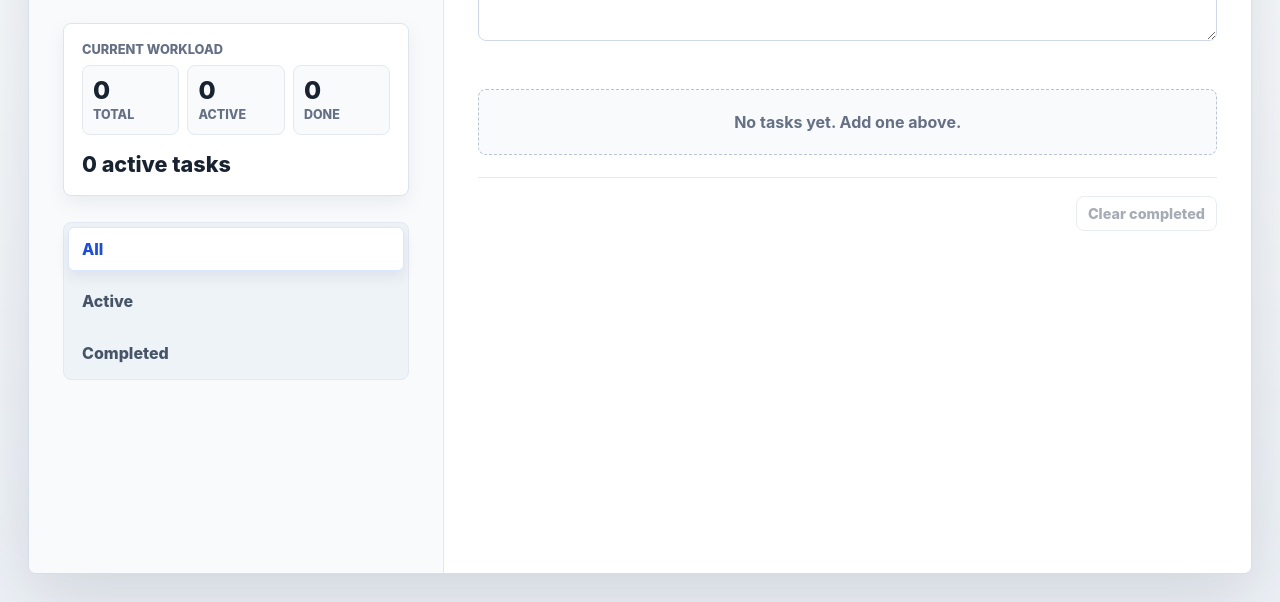
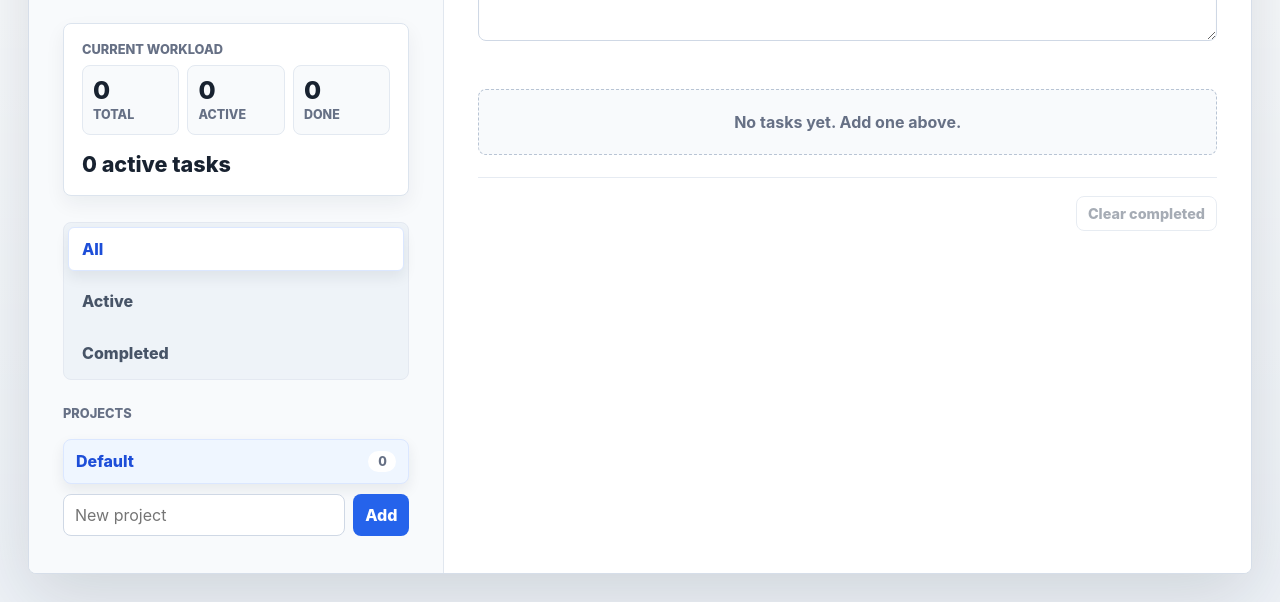
Before and after one commit to BUSISWABILIBILI/todo-list, a website with bundled scripts: page index.html in a window 1280 px wide. Shown: the part 198-800 px from the top of the page. Built offline with nearby package versions, Linux system fonts and the light colour scheme.

Commit message:
Add project view and creation UI

```diff
--- a/index.html
+++ b/index.html
@@ -49,6 +49,23 @@
               Completed
             </button>
           </div>
+
+          <section class="projects-panel" aria-labelledby="projects-title">
+            <div class="section-heading">
+              <p class="status-label" id="projects-title">Projects</p>
+            </div>
+            <div class="project-list" id="project-list" aria-label="Projects"></div>
+            <form class="project-form" id="project-form">
+              <input
+                id="project-input"
+                name="project"
+                type="text"
+                placeholder="New project"
+                autocomplete="off"
+              />
+              <button type="submit">Add</button>
+            </form>
+          </section>
         </aside>
 
         <section class="right-panel" aria-label="Task workspace">
--- a/public/styles.css
+++ b/public/styles.css
@@ -267,6 +267,86 @@ h1 {
   box-shadow: 0 6px 14px rgba(24, 34, 48, 0.08);
 }
 
+.projects-panel {
+  display: grid;
+  gap: 10px;
+}
+
+.section-heading {
+  display: flex;
+  align-items: center;
+  justify-content: space-between;
+}
+
+.project-list {
+  display: grid;
+  gap: 8px;
+}
+
+.project-button {
+  display: flex;
+  align-items: center;
+  justify-content: space-between;
+  gap: 12px;
+  width: 100%;
+  border: 1px solid #e4e9f1;
+  border-radius: 8px;
+  padding: 11px 12px;
+  background: #ffffff;
+  color: #344054;
+  font-weight: 800;
+  text-align: left;
+  cursor: pointer;
+}
+
+.project-button:hover,
+.project-button.is-active {
+  border-color: #dbe7ff;
+  background: var(--primary-soft);
+  color: var(--primary-hover);
+  box-shadow: 0 6px 14px rgba(24, 34, 48, 0.08);
+}
+
+.project-count {
+  min-width: 28px;
+  border-radius: 999px;
+  padding: 3px 8px;
+  background: #ffffff;
+  color: var(--muted);
+  font-size: 0.78rem;
+  font-weight: 850;
+  text-align: center;
+}
+
+.project-form {
+  display: grid;
+  grid-template-columns: minmax(0, 1fr) auto;
+  gap: 8px;
+}
+
+.project-form input {
+  min-width: 0;
+  border: 1px solid #cfd8e5;
+  border-radius: 8px;
+  padding: 10px 11px;
+  background: #ffffff;
+  color: var(--text);
+}
+
+.project-form button {
+  border: 0;
+  border-radius: 8px;
+  padding: 10px 12px;
+  background: var(--primary);
+  color: #ffffff;
+  font-weight: 800;
+  cursor: pointer;
+}
+
+.project-form button:hover {
+  background: var(--primary-hover);
+}
+
 .todo-list {
   list-style: none;
   margin: 24px 0 0;
@@ -513,6 +593,10 @@ h1 {
     grid-template-columns: 1fr;
   }
 
+  .project-form {
+    grid-template-columns: 1fr;
+  }
+
   .todo-item {
     grid-template-columns: 1fr;
     align-items: stretch;
--- a/src/script.js
+++ b/src/script.js
@@ -1,7 +1,15 @@
-import { createTodo, defaultProjectId, normalizeProjects } from "./appLogic.js";
+import {
+  createProject,
+  createTodo,
+  defaultProjectId,
+  normalizeProjects,
+} from "./appLogic.js";
 import { loadProjects, saveProjects } from "./storage.js";
 import { createTodoItem } from "./todoItem.js";
 
+const projectForm = document.querySelector("#project-form");
+const projectInput = document.querySelector("#project-input");
+const projectList = document.querySelector("#project-list");
 const todoForm = document.querySelector("#todo-form");
 const todoInput = document.querySelector("#todo-input");
 const descriptionInput = document.querySelector("#description-input");
@@ -22,6 +30,41 @@ let currentFilter = "all";
 let editingTodoId = null;
 
 renderTodos();
+
+projectForm.addEventListener("submit", (event) => {
+  event.preventDefault();
+
+  const name = projectInput.value.trim();
+
+  if (!name) {
+    return;
+  }
+
+  const project = createProject({ name });
+  projects.push(project);
+  currentProjectId = project.id;
+  currentFilter = "all";
+  saveProjects(projects);
+  updateFilterButtons();
+  renderTodos();
+
+  projectInput.value = "";
+  projectInput.focus();
+});
+
+projectList.addEventListener("click", (event) => {
+  const projectButton = event.target.closest("[data-project-id]");
+
+  if (!projectButton) {
+    return;
+  }
+
+  currentProjectId = projectButton.dataset.projectId;
+  currentFilter = "all";
+  editingTodoId = null;
+  updateFilterButtons();
+  renderTodos();
+});
 
 todoForm.addEventListener("submit", (event) => {
   event.preventDefault();
@@ -74,6 +117,7 @@ function renderTodos() {
   todoList.innerHTML = "";
   projects = normalizeProjects(projects);
   currentProjectId = getCurrentProject().id;
+  saveProjects(projects);
 
   const visibleTodos = getFilteredTodos();
 
@@ -92,6 +136,7 @@ function renderTodos() {
 
   updateEmptyState(visibleTodos.length);
   updateTodoFooter();
+  renderProjects();
 }
 
 function getFilteredTodos() {
@@ -174,6 +219,28 @@ function updateTodoFooter() {
   clearCompletedButton.disabled = completedTotal === 0;
 }
 
+function renderProjects() {
+  projectList.innerHTML = "";
+
+  projects.forEach((project) => {
+    const button = document.createElement("button");
+    button.className = "project-button";
+    button.classList.toggle("is-active", project.id === currentProjectId);
+    button.type = "button";
+    button.dataset.projectId = project.id;
+
+    const name = document.createElement("span");
+    name.textContent = project.name;
+
+    const count = document.createElement("span");
+    count.className = "project-count";
+    count.textContent = project.todos.length;
+
+    button.append(name, count);
+    projectList.append(button);
+  });
+}
+
 function updateEmptyState(visibleCount) {
   emptyState.hidden = visibleCount > 0;
 
```
Also changed, not shown: public/index.html (+17 -0 lines), README.md.
